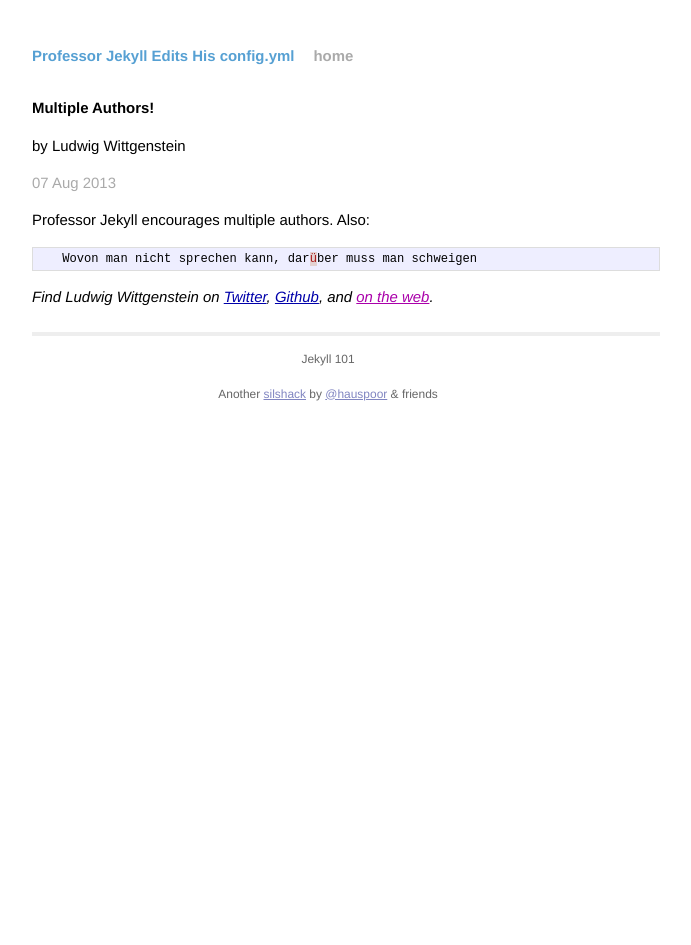
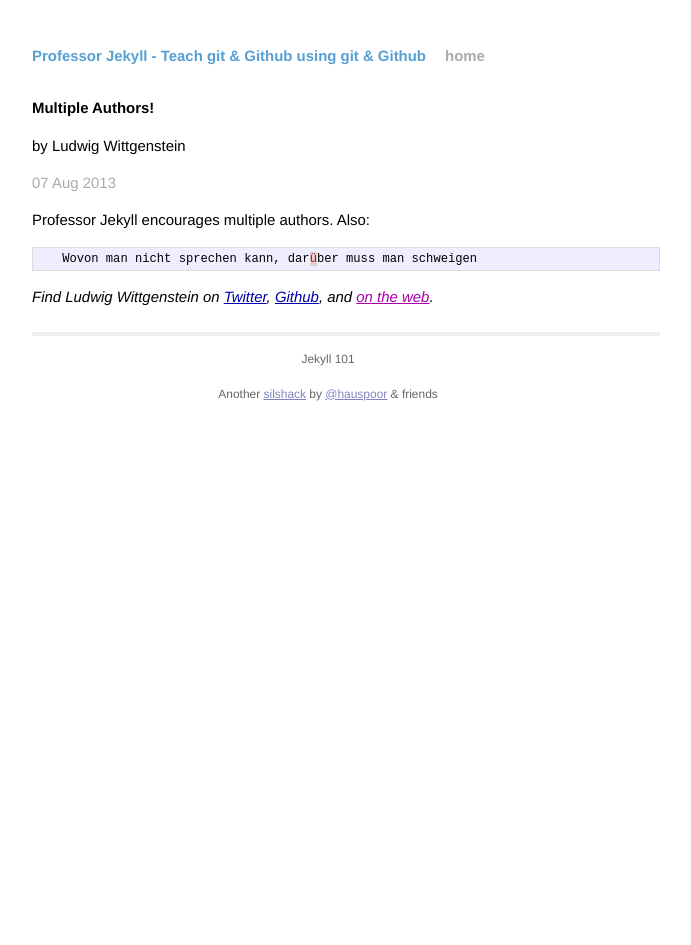
Before and after one commit to silshack/professorjekyll, a Jekyll site: the page built from _posts/2013-08-07-multiple-authors.markdown, in a window 1280 px wide. Shown: the whole page, without its empty margins (294-985 px from the left). Built offline with Jekyll 4.4.1, drawn with Linux system fonts in a browser that asks for light colours.

Commit message:
More informative title.

```diff
--- a/_config.yml
+++ b/_config.yml
@@ -1,7 +1,7 @@
-name: Professor Jekyll Edits His config.yml
+name: Professor Jekyll - Teach git & Github using git & Github
 pygments: true
 
-url:  http://silshack.github.io/professorjekyll/
+url: http://silshack.github.io/professorjekyll/
 
 authors:
   einstein:
```
Also changed, not shown: 3 other files.
